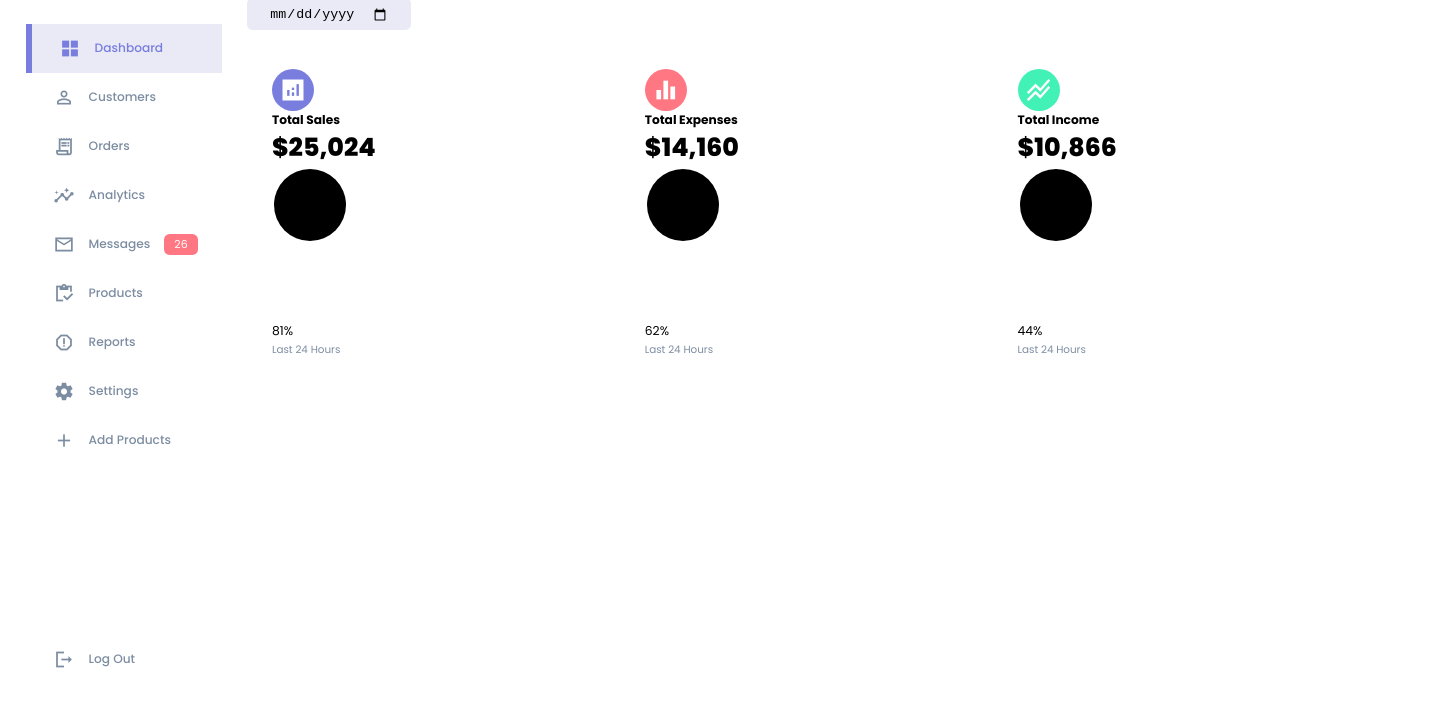
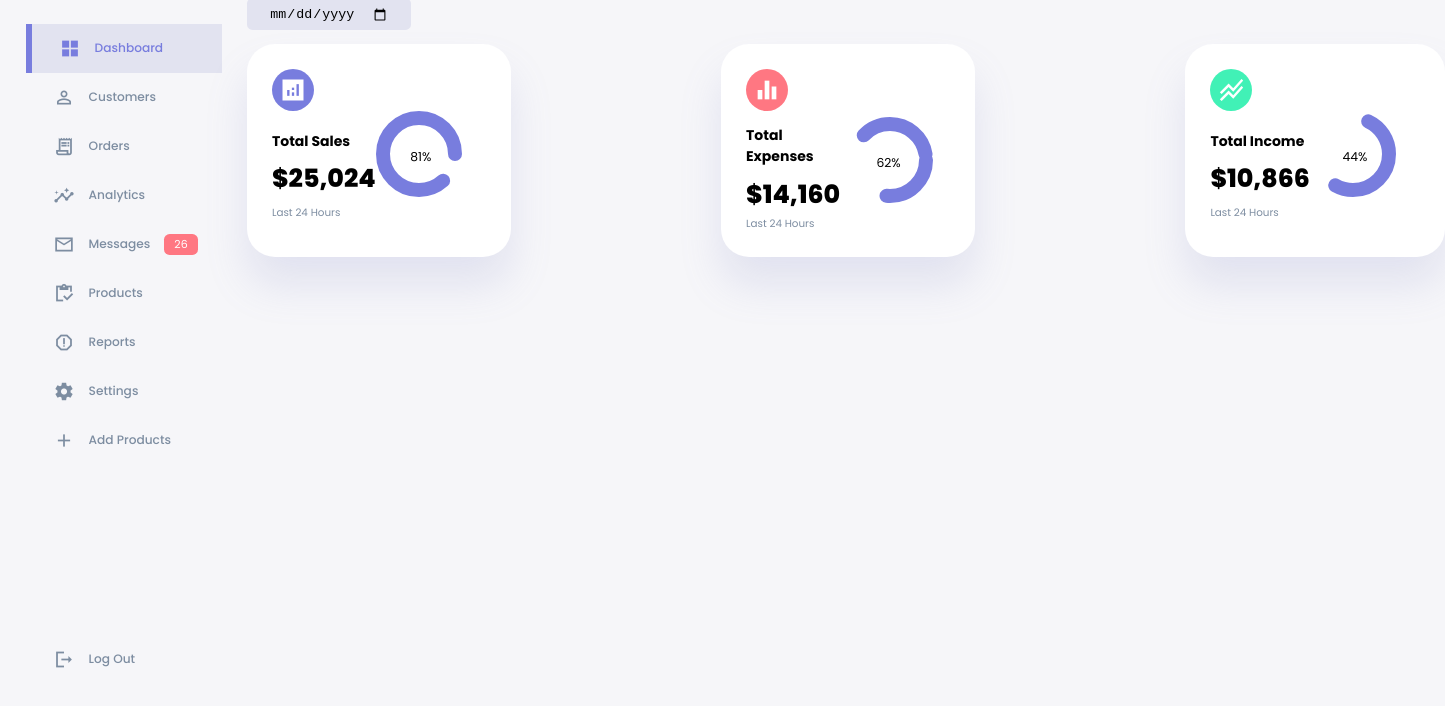
Before and after one commit to MOBx02/Dashboard, a plain HTML site: page index.html in a window 1280 px wide. Shown: the part 54-760 px from the top of the page, 1445 px wide, since content can reach past the window. Drawn offline with Linux system fonts and the light colour scheme.

Commit message:
so far so good

```diff
--- a/style.css
+++ b/style.css
@@ -12,7 +12,7 @@
         --color-light: rgba(132, 139, 200, 0.18);
         --color-primary-variant: #111e88;
         --color-dark-variant: #677483;
-        --color-background: #f6f6f9:
+        --color-background: #F6F6F9:
         --card-border-radius: 2rem;
         --border-radius-1: 0.4rem;
         --border-radius-2: 0.8rem;
@@ -43,7 +43,7 @@ body{
     font-family: poppins, sans-serif;
     font-size: 0.88rem;
     user-select: none;
-    background: var(--color-background);
+    background: #F6F6F9;
     overflow-x: hidden;
 
     }
@@ -142,6 +142,7 @@ aside .sidebar{
     top: 2rem;
 }
 
+
 aside h3{
     font-weight: 500;
 }
@@ -219,15 +220,15 @@ main .date input[type="date"]{
 main .insights {
     display: grid;
     grid-template-columns: repeat(3, 1fr);
-    gap: 1.6rem;
+    gap: 15rem;
 }
 
-main .insights > div {
-    background: var(--color-white);
-    padding: var(--card-padding);
-    border-radius: var(--card-border-radius);
+main .insights > div{
+    background: #fff;
+    padding: 1.8rem;
+    border-radius: 2rem;
     margin-top: 1rem;
-    box-shadow: var(--box-shadow);
+    box-shadow: 0 2rem 3rem rgba(132, 139, 200, 0.18);
     transition: all 300ms ease;
 }
 
@@ -250,3 +251,61 @@ main .insights div.expenses span{
 main .insights div.income span{
     background: var(--color-success);
 }
+
+main .insights > div .middle{
+    display: flex;
+    align-items: center;
+    justify-content: space-between;
+}
+
+main .insights h3 {
+    margin: 1rem 0 0.6rem;
+    font-size: 1rem;
+}
+
+main .insights .progress{
+    position: relative;
+    width: 110px;
+    height: 92px;
+    border-radius: 50%;
+}
+
+main .insights svg {
+    width: 7rem;
+    height: 7rem;
+}
+
+main .insights svg circle {
+    fill: none;
+    stroke: var(--color-primary);
+    stroke-width: 14;
+    stroke-linecap: round;
+    transform: translate(5px, 5px);
+    stroke-dasharray: 110;
+    stroke-dashoffset: 92;
+}
+
+main .insights .sales svg circle{
+    stroke-dashoffset: -30;
+    stroke-dasharray: 200;
+}
+
+main .insights .expenses svg circle {
+    stroke-dashoffset: 20;
+    stroke-dasharray: 80;
+}
+main .insights .income svg circle{
+    stroke-dashoffset: 35;
+    stroke-dasharray: 110 ;
+}
+
+main .insights .progress .number{
+    position: absolute;
+    top: 0;
+    left: -0.70rem;
+    height: 100%;
+    width: 100%;
+    display: flex;
+    justify-content: center;
+    align-items: center;
+}
```
